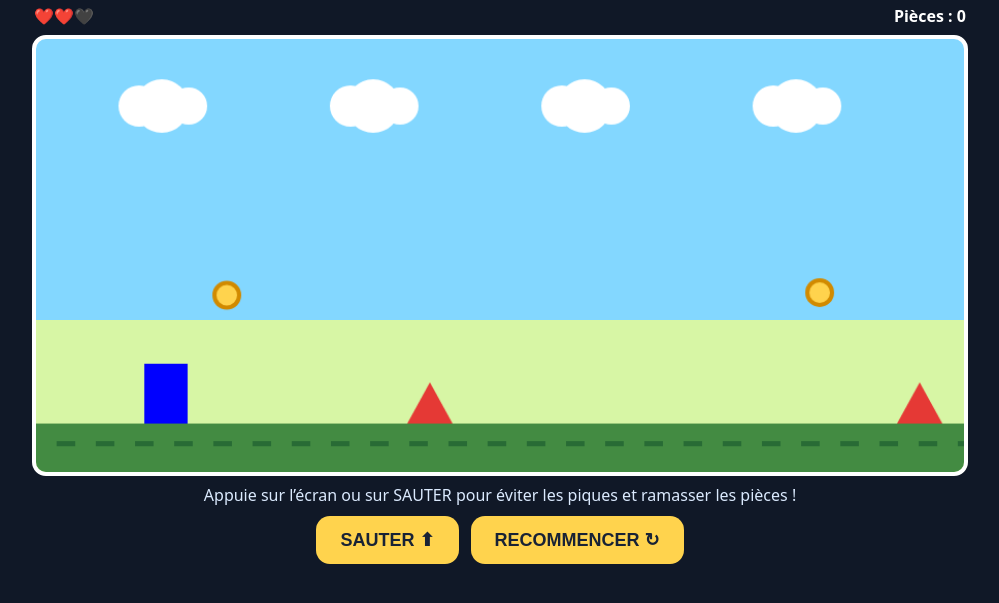
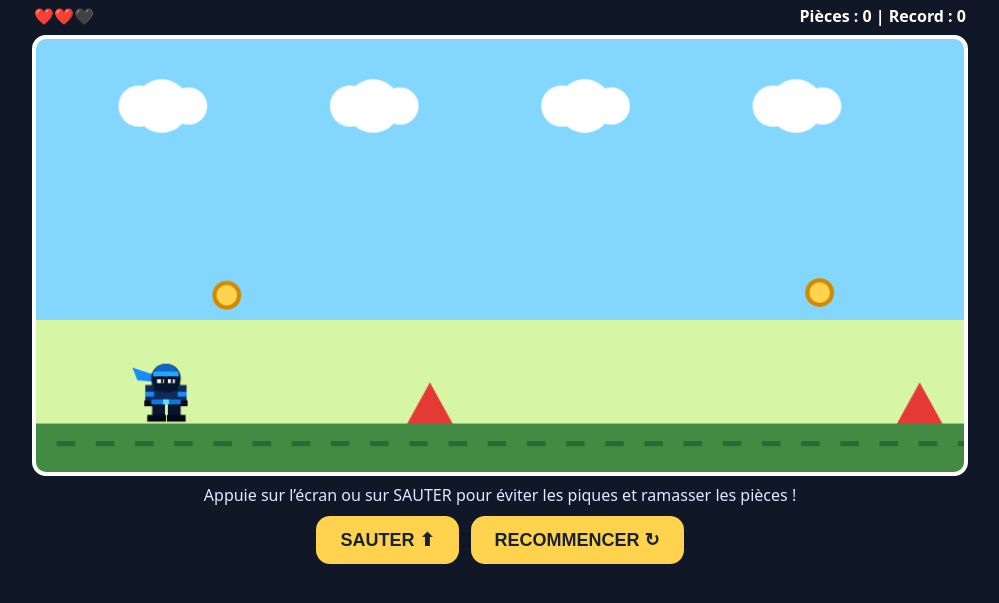
Before and after one commit to foutareseau-coder/ninja-parkour, a plain HTML site: page index.html in a window 1280 px wide. Shown: the part 143-746 px from the top of the page, without its empty margins (140-1139 px from the left). Drawn offline with Linux system fonts and the light colour scheme.

Commit message:
Update index.html

```diff
--- a/index.html
+++ b/index.html
@@ -24,8 +24,32 @@ button{border:0;border-radius:14px;padding:13px 24px;background:#ffd34d;color:#1
 const c=document.getElementById('game'),x=c.getContext('2d');
 const livesEl=document.getElementById('lives'),scoreEl=document.getElementById('score');
 let ninja,obstacles,coins,score,lives,speed,frame,over,started;
-function reset(){ninja={x:105,y:315,vy:0,w:42,h:58,ground:true};obstacles=[];coins=[];score=0;lives=3;speed=5;frame=0;over=false;started=true;updateHud()}
-function updateHud(){livesEl.textContent='❤️'.repeat(lives)+'🖤'.repeat(3-lives);scoreEl.textContent='Pièces : '+score}
+let bestScore = Number(localStorage.getItem("ninjaBestScore")) || 0;
+let newRecord = false;
+function reset() {
+  ninja = {x:105,y:315,vy:0,w:42,h:58,ground:true};
+  obstacles = [];
+  coins = [];
+  score = 0;
+  lives = 3;
+  speed = 5;
+  frame = 0;
+  over = false;
+  started = true;
+  newRecord = false;
+  updateHud();
+}
+function updateHud() {
+  livesEl.textContent = '❤️'.repeat(lives) + '🖤'.repeat(3-lives);
+
+  if (score > bestScore) {
+    bestScore = score;
+    newRecord = true;
+    localStorage.setItem("ninjaBestScore", bestScore);
+  }
+
+  scoreEl.textContent = 'Pièces : ' + score + ' | Record : ' + bestScore;
+}
 function jump(){if(over){reset();return}if(ninja.ground){ninja.vy=-14;ninja.ground=false}}
 document.getElementById('jump').onclick=jump;c.onclick=jump;document.getElementById('restart').onclick=reset;
 addEventListener('keydown',e=>{if(e.code==='Space'||e.code==='ArrowUp'){e.preventDefault();jump()}});
@@ -146,8 +170,7 @@ function loop(){
  for(let o of coins){let dx=(ninja.x+21)-(o.x),dy=(ninja.y+25)-o.y;if(Math.hypot(dx,dy)<34){score++;o.x=-50;updateHud()}}
  }
  obstacles.forEach(drawSpike);coins.forEach(o=>{x.fillStyle='#ffd34d';x.beginPath();x.arc(o.x,o.y,o.r,0,7);x.fill();x.strokeStyle='#d18a00';x.lineWidth=4;x.stroke()});
- x.fillStyle = "blue";
-x.fillRect(ninja.x, ninja.y, ninja.w, ninja.h);
+ drawNinja();
  if(over){x.fillStyle='rgba(10,18,32,.72)';x.fillRect(0,0,900,420);x.fillStyle='#fff';x.textAlign='center';x.font='bold 48px system-ui';x.fillText('PARTIE TERMINÉE !',450,190);x.font='28px system-ui';x.fillText('Pièces : '+score+' — Appuie sur Recommencer',450,240)}
  requestAnimationFrame(loop)
 }
```
